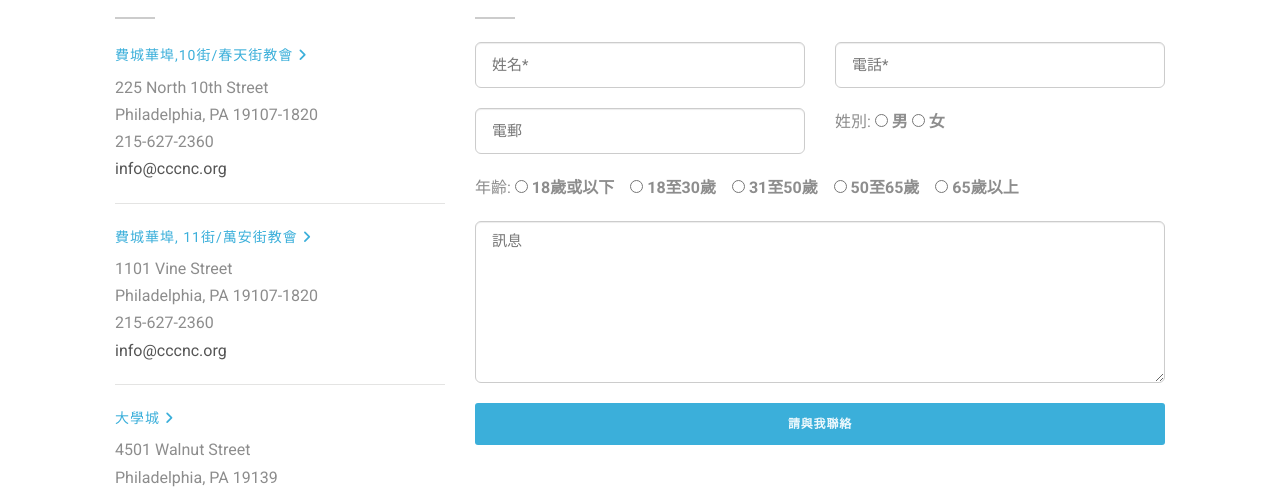
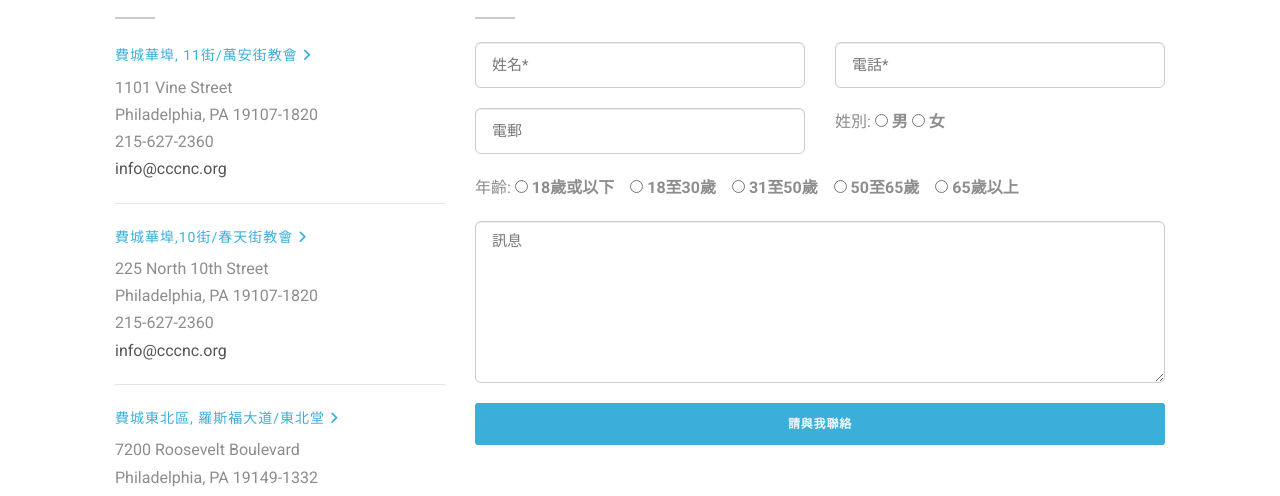
Before and after one commit to CCCNC-CSM/cccnc-csm.github.io, a plain HTML site: page contact.html in a window 1280 px wide. Shown: the part 448-944 px from the top of the page. Drawn offline with Linux system fonts and the light colour scheme; some packages are replaced by stand-ins of ours; a web font is replaced by a local one.

Commit message:
updates from jay-changes 72a15296effc2a934488e4755b290e2605df38f6

```diff
--- a/contact.html
+++ b/contact.html
@@ -276,14 +276,22 @@
                                 <h2>會堂地址</h2>
                                 <hr class="sm">
                                 <h4 class="short accent-color">
+                                    <a href="https://goo.gl/maps/puWX6" target="_blank" class="basic-link" style="font-size: 14px">費城華埠, 11街/萬安街教會</a>
+                                </h4>
+                                <p>1101 Vine Street<br>Philadelphia, PA 19107-1820 <br>215-627-2360<br><a href="mailto:info@cccnc.org">info@cccnc.org</a></p>
+
+                                <hr class="fw cont">
+                                <h4 class="short accent-color">
                                     <a href="https://goo.gl/maps/5ZMSy" target="_blank" class="basic-link" style="font-size: 14px">費城華埠,10街/春天街教會</a>
                                 </h4>
                                 <p>225 North 10th Street <br>Philadelphia, PA 19107-1820 <br>215-627-2360<br><a href="mailto:info@cccnc.org">info@cccnc.org</a></p>
+
                                 <hr class="fw cont">
                                 <h4 class="short accent-color">
-                                    <a href="https://goo.gl/maps/puWX6" target="_blank" class="basic-link" style="font-size: 14px">費城華埠, 11街/萬安街教會</a>
+                                    <a href="https://goo.gl/maps/puWX6" target="_blank" class="basic-link" style="font-size: 14px">費城東北區, 羅斯福大道/東北堂</a>
                                 </h4>
-                                <p>1101 Vine Street<br>Philadelphia, PA 19107-1820 <br>215-627-2360<br><a href="mailto:info@cccnc.org">info@cccnc.org</a></p>
+                                <p>7200 Roosevelt Boulevard<br>Philadelphia, PA 19149-1332 <br>215-627-2360<br><a href="mailto:info@cccnc.org">info@cccnc.org</a></p>
+
                                 <hr class="fw cont">
                                 <h4 class="short accent-color">
                                     <a href="https://maps.app.goo.gl/DZ5Bib2zTGVyqV8n6" target="_blank" class="basic-link" style="font-size: 14px">大學城</a>
```
Also changed, not shown: index.html (+2 -5 lines).
